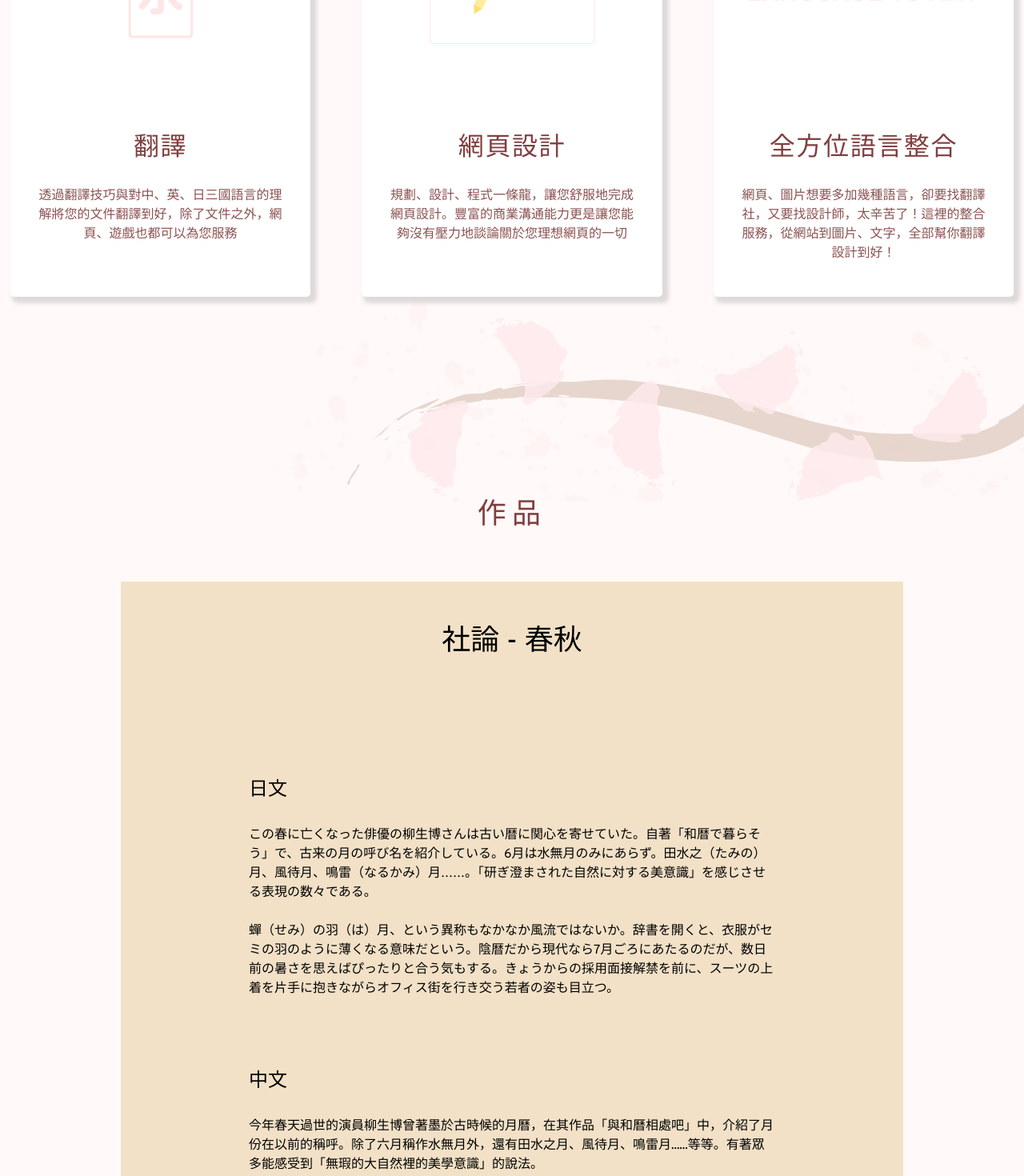
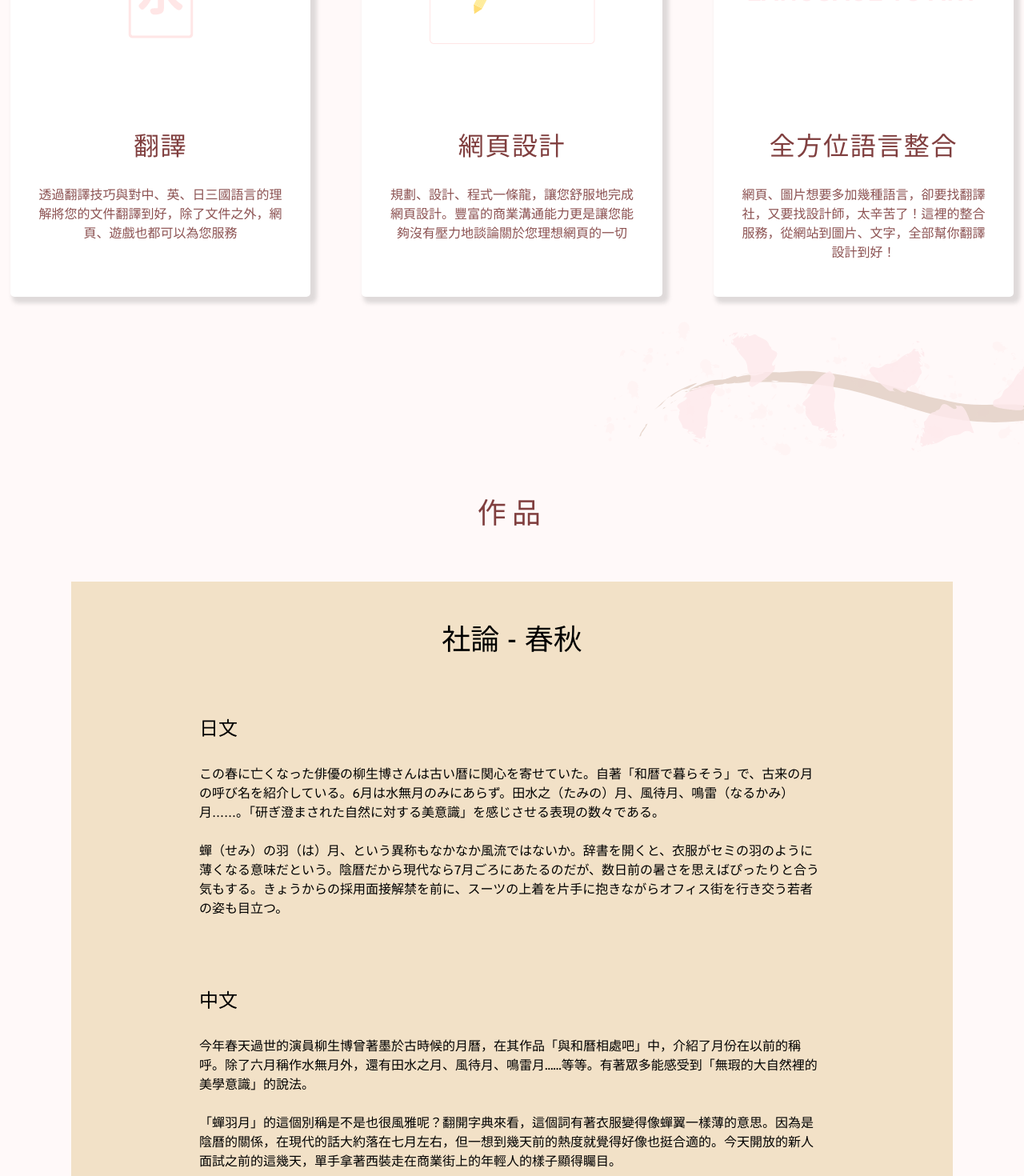
Before and after one commit to PPKan/p-studio, a React (Vite) app: page / in a window 1280 px wide. Shown: the part 1330-2800 px from the top of the page at 80% size. Built offline with nearby package versions, Linux system fonts and the light colour scheme; a web font is replaced by a local one.

Commit message:
implement some mq

```diff
--- a/src/css/Footer.scss
+++ b/src/css/Footer.scss
@@ -5,6 +5,7 @@
   position: relative;
   bottom: 0;
   min-width: 100%;
+  // max-width: 95%;
   height: 26.625rem;
   display: flex;
   background-color: $theme-main;
--- a/src/css/Front/FrontServices.scss
+++ b/src/css/Front/FrontServices.scss
@@ -29,6 +29,7 @@
   font-size: 2rem;
   line-height: 2rem;
   letter-spacing: 0.05em;
+  text-align: center;
   color: #803f3f;
   align-self: center;
   padding: 1.875rem 0 1.875rem;
--- a/src/css/Front/FrontShow.scss
+++ b/src/css/Front/FrontShow.scss
@@ -40,5 +40,5 @@
   width: 90rem;
   max-width: 95%;
   align-self: center;
-  box-shadow: 31px 31px 15px 2px rgba(99, 99, 99, 0.23);
+  box-shadow: 2rem 2rem 1rem 2px rgba(99, 99, 99, 0.23);
 }
--- a/src/css/Info/InfoList.scss
+++ b/src/css/Info/InfoList.scss
@@ -1,10 +1,9 @@
 .info-list {
+  width: 100%;
   display: flex;
-  flex-direction: column;
-  width: 100%;
+  align-items: center;
+  justify-content: center;
 }
 
 .info-list__container {
-  align-self: center;
-  border-bottom: 1px solid #c6a7a7;
 }
--- a/src/css/Information.scss
+++ b/src/css/Information.scss
@@ -2,12 +2,17 @@
 
 .information {
   width: 50rem;
+  max-width: 95%;
   height: 5rem;
   border-top: 1px solid #c6a7a7;
   // border-bottom: 0.5px solid #803f3f;
   display: flex;
   align-items: center;
   color: $text-main;
+}
+
+.information:last-child {
+  border-bottom: 1px solid #c6a7a7;
 }
 
 .information__date {
--- a/src/css/Works/WorksTransSlider.scss
+++ b/src/css/Works/WorksTransSlider.scss
@@ -1,15 +1,19 @@
 @import "./../fonts.scss";
 @import "../font-text.scss";
+@import "./worksMQ.scss";
 
 .workstransslider {
   width: 100%;
+  display: flex;
+  align-items: center;
 }
 
 .workstransslider__slider {
   background-color: #f2e1c7;
 
-  width: 61.125rem;
-  height: 65.8125rem;
+  width: 68.875rem;
+  max-width: 95%;
+  height: fit-content;
 
 }
 
@@ -18,7 +22,7 @@
   width: 100%;
   display: flex;
   flex-direction: column;
-  gap: 9.6875rem;
+  gap: 5rem;
   align-items: center;
 }
 
@@ -71,10 +75,10 @@
 .workstransslider__slider__slide__read-more {
   width: 10rem;
   height: 3rem;
-  position: absolute;
+  position: relative;
   bottom: 4rem;
-  left: calc(50% - 5rem);
   border: 1px solid #A58759;
+  margin-top: 5rem;
   background: none;
   display: flex;
   align-items: center;
--- /dev/null
+++ b/src/css/Works/worksMQ.scss
@@ -0,0 +1,32 @@
+@media only screen and (max-device-width: 480px) {
+  /* styles for mobile browsers smaller than 480px; (iPhone) */
+}
+
+@media only screen and (device-width: 768px) {
+  /* default iPad screens */
+}
+
+@media only screen and (max-width: 959px) {
+  .workstransslider__slider__slide__content--row {
+    flex-direction: column !important;
+  }
+  .workstransslider__slider__slide {
+    padding: 5% 5% 0 5% !important;
+    gap: 5rem !important;
+  }
+
+  .workstransslider__slider__slide__content__article--row {
+    height: 12rem;
+    overflow: hidden;
+  }
+}
+
+@media only screen and (min-width: 960px) and (max-width: 1439px) {
+  /* styles for browsers larger than 960px; */
+
+}
+
+@media only screen and (min-width: 1440px) {
+  /* styles for browsers larger than 1440px; */
+
+}
--- a/src/css/mq.scss
+++ b/src/css/mq.scss
@@ -2,24 +2,34 @@
   /* styles for mobile browsers smaller than 480px; (iPhone) */
 }
 
-@media only screen and (device-width: 768px) {
+@media only screen and (min-width: 768px) and (max-width: 959px) {
   /* default iPad screens */
+
+  .spacer__background--left {
+    height: 10rem !important;
+    top: calc(50% - 5rem) !important;
+  }
+
+  .spacer__background--right {
+    height: 10rem !important;
+    top: calc(50% - 5rem) !important;
+  }
 }
 
-@media only screen and (min-width: 960px) {
+@media only screen and (min-width: 960px) and (max-width: 1439px) {
   /* styles for browsers larger than 960px; */
+  .spacer__background--left {
+    height: 12.5rem !important;
+    top: calc(50% - 6.25rem) !important;
+  }
+
+  .spacer__background--right {
+    height: 12.5rem !important;
+    top: calc(50% - 6.25rem) !important;
+  }
 }
 
 @media only screen and (min-width: 1440px) {
   /* styles for browsers larger than 1440px; */
-  html {
-    // font-size: 12px;
-  }
+
 }
-
-@media only screen and (min-width: 1800px) {
-  /* styles for browsers larger than 1800px; */
-  html {
-    font-size: 16px;
-  }
-}
--- a/src/css/spacer.scss
+++ b/src/css/spacer.scss
@@ -1,3 +1,5 @@
+@import "./mq.scss";
+
 .spacer {
   width: 100vw;
 }
@@ -5,6 +7,7 @@
 .spacer__background--left {
   position: absolute;
   height: 20rem;
+  top: calc(50% - 10rem);
   margin-left: -10%;
   opacity: 0.3;
 }
@@ -13,6 +16,7 @@
   position: absolute;
   right: 0;
   height: 20rem;
+  top: calc(50% - 10rem);
   margin-right: -10%;
   opacity: 0.3;
   transform: rotate(180deg);
```
